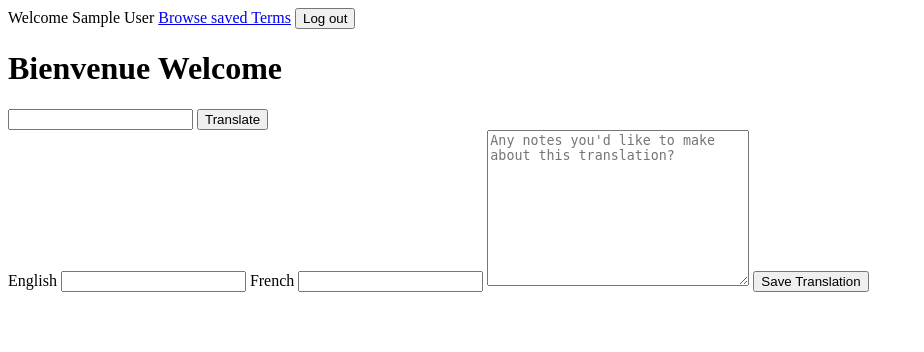
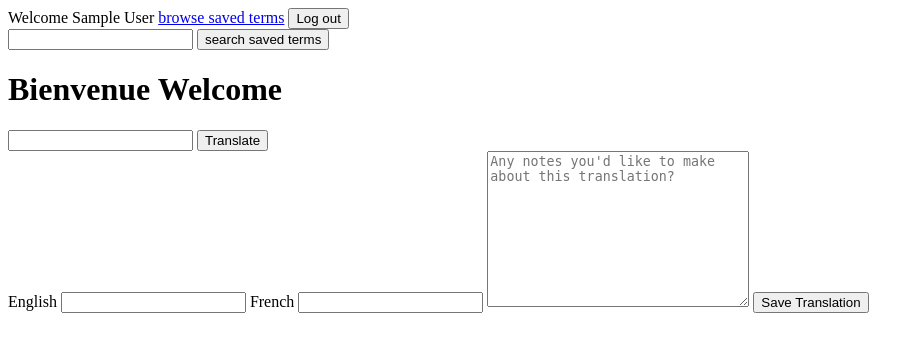
Before and after one commit to kalikokalikova/poche, a Flask app: template flask_app/templates/index.html in a window 1280 px wide. Shown: the top 352 px of the page, without its empty margins (0-924 px from the left). Run offline with Flask 2, Linux system fonts and the light colour scheme; the template is opened without the code that fills it, so the values that code supplies are empty; the visitor is signed in with stand-in values (Sample User, id 1).

Commit message:
added search form to nav bar

```diff
--- a/flask_app/templates/browse_terms.html
+++ b/flask_app/templates/browse_terms.html
@@ -8,11 +8,7 @@
 </head>
 <body>
     <div class="container">
-        <form action="/search_terms" method="post">
-            <label for="search_terms"></label>
-            <input type="text" name="search_terms">
-            <button>search my terms</button>
-        </form>
+
         {% for dict in list_of_term_dicts %}
         <div>
             {% for letter in dict.keys() %}
--- a/flask_app/templates/index.html
+++ b/flask_app/templates/index.html
@@ -9,8 +9,13 @@
 <body>
     <div class="nav-bar">
         Welcome {{ session['first_name'] }}
-        <a href="/browse_terms">Browse saved Terms</a>
+        <a href="/browse_terms">browse saved terms</a>
         <a href="/logout"><button>Log out</button></a>
+        <form action="/search_terms" method="post">
+            <label for="search_terms"></label>
+            <input type="text" name="search_terms">
+            <button>search saved terms</button>
+        </form>
     </div>
     <div class="container">
         <h1>Bienvenue Welcome</h1>
```
